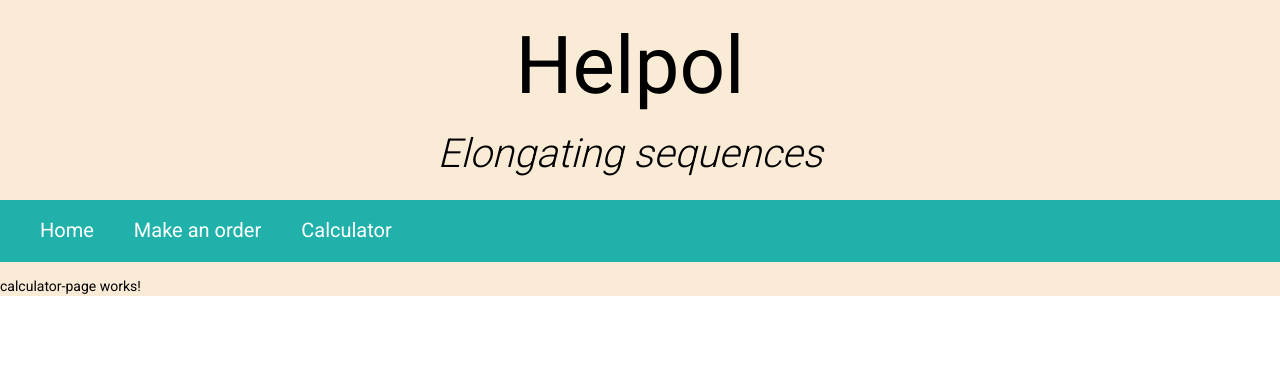
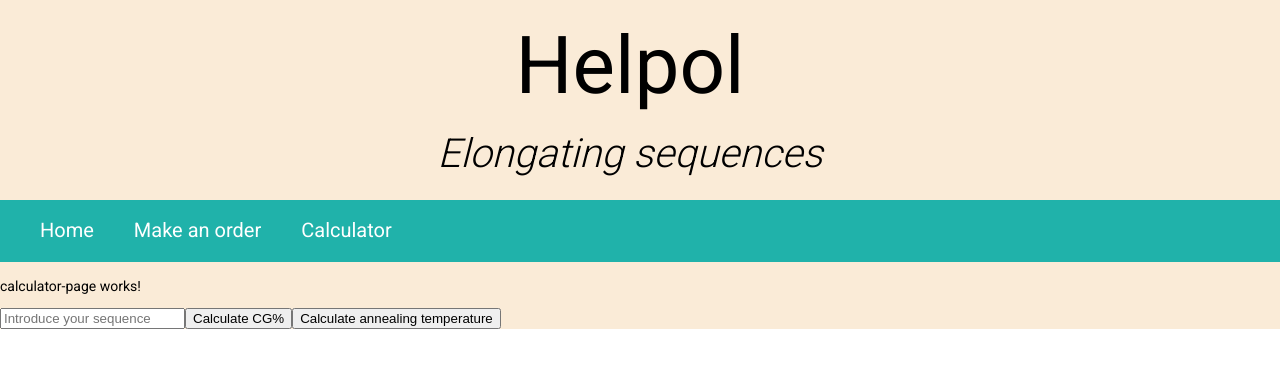
Before and after one commit to Sofia-GMT/Enterprise-Java-Development-Helpol-front, an Angular app: page /calculator in a window 1280 px wide. Shown: the top 368 px of the page. Built offline with nearby package versions, Linux system fonts and the light colour scheme.

Commit message:
calculator done

```diff
--- a/src/app/components/calculator-page/calculator-page.component.html
+++ b/src/app/components/calculator-page/calculator-page.component.html
@@ -1 +1,21 @@
 <p>calculator-page works!</p>
+
+
+
+<input type="text" placeholder="Introduce your sequence" [(ngModel)]="sequence">
+
+<button (click)="calculateCG()" [disabled]="!validSequence()">Calculate CG% </button>
+
+
+<button (click)="calculateTemperature()" [disabled]="!validSequence()"> Calculate annealing temperature</button>
+
+
+
+<p *ngIf="!(percentaje === 0)"> Percentaje of citosines and guanines = {{percentaje}}</p>
+
+<p *ngIf="!(temperature === 0)"> Annealing temperature = {{temperature}} ºC </p>
+
+
+<div *ngIf="!validSequence()">
+    <p>Warning: G, C, T and A are the only valid nucleotides</p>
+</div>
--- a/src/app/components/calculator-page/calculator-page.component.ts
+++ b/src/app/components/calculator-page/calculator-page.component.ts
@@ -7,9 +7,60 @@ import { Component, OnInit } from '@angular/core';
 })
 export class CalculatorPageComponent implements OnInit {
 
-  constructor() { }
+  sequence: string;
+  temperature: number;
+  percentaje: number;
+  sequenceArray: string[]
+
+  constructor() {
+    this.sequence="",
+    this.temperature=0,
+    this.percentaje=0,
+    this.sequenceArray=[]
+   }
 
   ngOnInit(): void {
   }
 
+  calculateCG(){
+    this.sequenceArray = Array.from(this.sequence.toUpperCase());
+    let count = 0;
+    for(let i = 0; i < this.sequenceArray.length; i++ ){
+      if(this.sequenceArray[i] === "C" || this.sequenceArray[i] === "G"){
+        count = count +1;
+      }
+    }
+    this.percentaje = count/this.sequenceArray.length;
+  }
+
+  calculateTemperature() {
+    this.sequenceArray = Array.from(this.sequence.toUpperCase());
+    let countAT = 0;
+    let countCG = 0;
+    for(let i = 0; i < this.sequenceArray.length; i++ ){
+      if(this.sequenceArray[i] === "A" || this.sequenceArray[i] === "T"){
+        countAT = countAT +1;
+      } else {
+        countCG = countCG +1;
+      }
+    }
+    this.temperature = (countCG*4 + countAT*2) - 5;
+  }
+
+  validSequence(): Boolean{
+    let result = true;
+    this.sequenceArray = Array.from(this.sequence.toUpperCase());
+    for(let i = 0; i < this.sequenceArray.length; i++ ){
+      console.log(this.sequenceArray)
+      if(this.sequenceArray[i] != "C" &&
+      this.sequenceArray[i] != "G" &&
+      this.sequenceArray[i] != "T" &&
+      this.sequenceArray[i] != "A"){
+        result = false;
+        break;
+      }
+    }
+    return result;
+  }
+
 }
--- a/src/app/components/order/primers-from-database/primers-from-database.component.ts
+++ b/src/app/components/order/primers-from-database/primers-from-database.component.ts
@@ -57,8 +57,8 @@ export class PrimersFromDatabaseComponent implements OnInit {
   onSubmit(){
     const order: Order = this.registerForm.value;
     order.userId = this.userId;
-    console.log(order)
-    this.crudService.createOrder(this.userId, order).subscribe()
+    console.log(order);
+    this.crudService.createOrder(this.userId, order).subscribe();
   }
 
 
```
